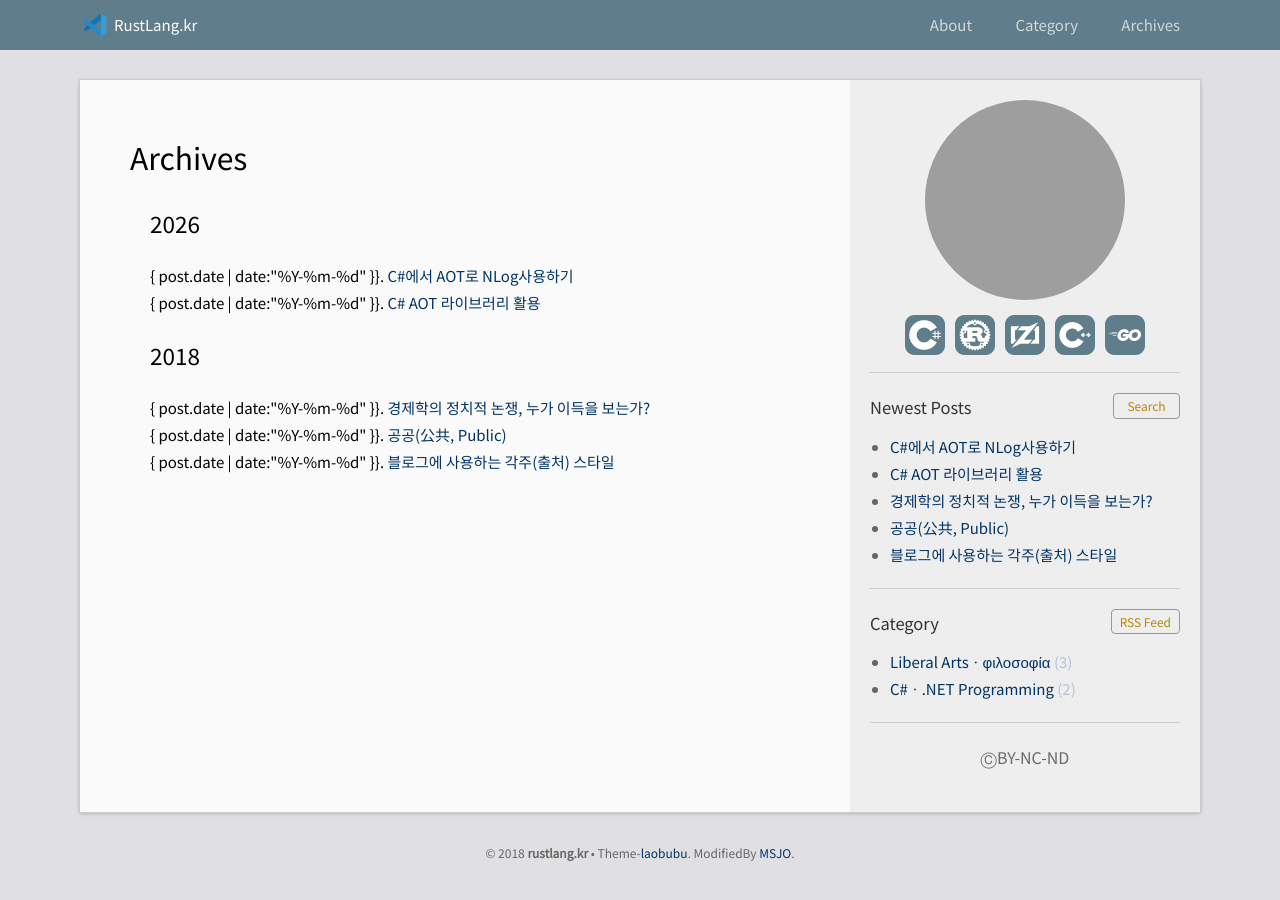
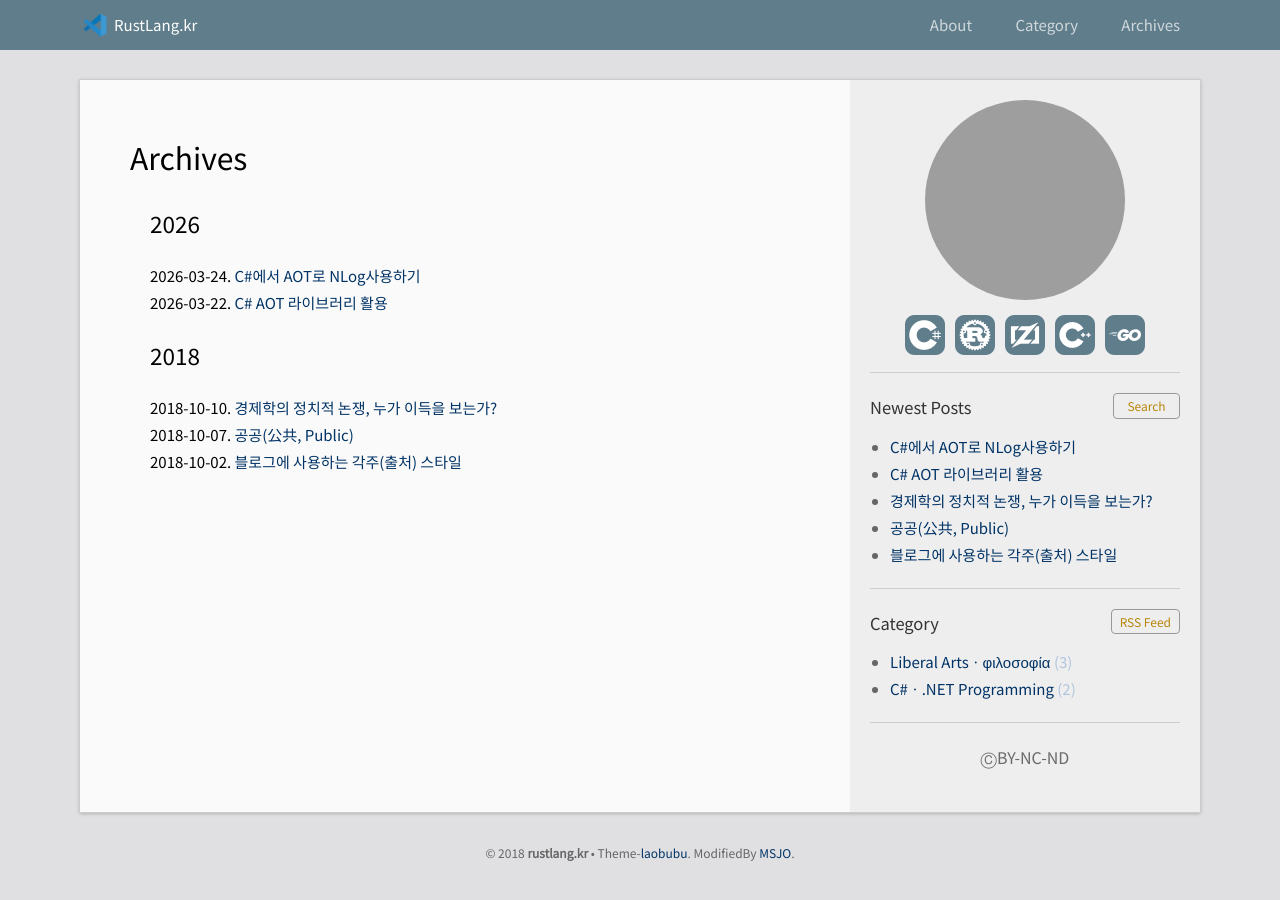
Before and after one commit to DebugJO/rustlang, a Jekyll site: the page built from archives.html, in a window 1280 px wide. Built offline with Jekyll 4.4.1, drawn with Linux system fonts in a browser that asks for light colours; grey boxes are pictures that could not be loaded.

Commit message:
Update archives.html

```diff
--- a/archives.html
+++ b/archives.html
@@ -25,7 +25,7 @@ type: page
 
             <li style="padding-bottom: 0px; border-bottom: 0px solid #CCC; margin-bottom: 0px;">
                 <time>
-                { post.date | date:"%Y-%m-%d" }}.
+                {{ post.date | date:"%Y-%m-%d" }}.
                 </time>
                 <a class="title" href="{{ post.url | prepend: site.baseurl }}">{{ post.title }}</a>
             </li>
```
